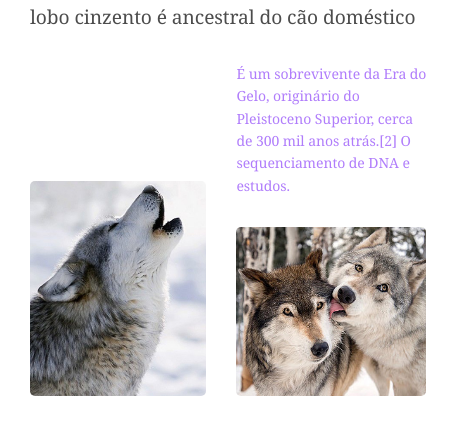
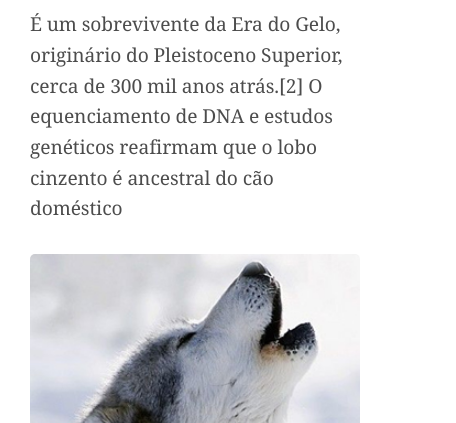
Before and after one commit to R0drigo-Pedroso/Aulas-Origamid-Aprendizado, a plain HTML site: page GridLayout/index.html in a window 390 px wide. Shown: the part 598-1021 px from the top of the page, 456 px wide, since content can reach past the window. Drawn offline with Linux system fonts and the light colour scheme; a web font is replaced by a local one.

Commit message:
Grid Completo

```diff
--- a/GridLayout/style.css
+++ b/GridLayout/style.css
@@ -20,7 +20,7 @@ a {
 
 img {
     display: block;
-    max-width: 100%;
+    width: 100%;
     border-radius: 5px;
 }
 
@@ -111,13 +111,11 @@ img {
 
 .col-wide {
     grid-column: 1 / -1;
-    width: 100%;
 }
 
 .imagem-1 {
     grid-row: span 2;
     align-self: end;
-    width: 100%;
 }
 
 .imagem-2 {
@@ -335,3 +333,9 @@ p {
       margin: 30px 30px 30px 0;
     }
   }
+
+  @media (max-width: 600px) {
+    .content {
+        grid-template-columns: auto;
+    }
+  }
```
